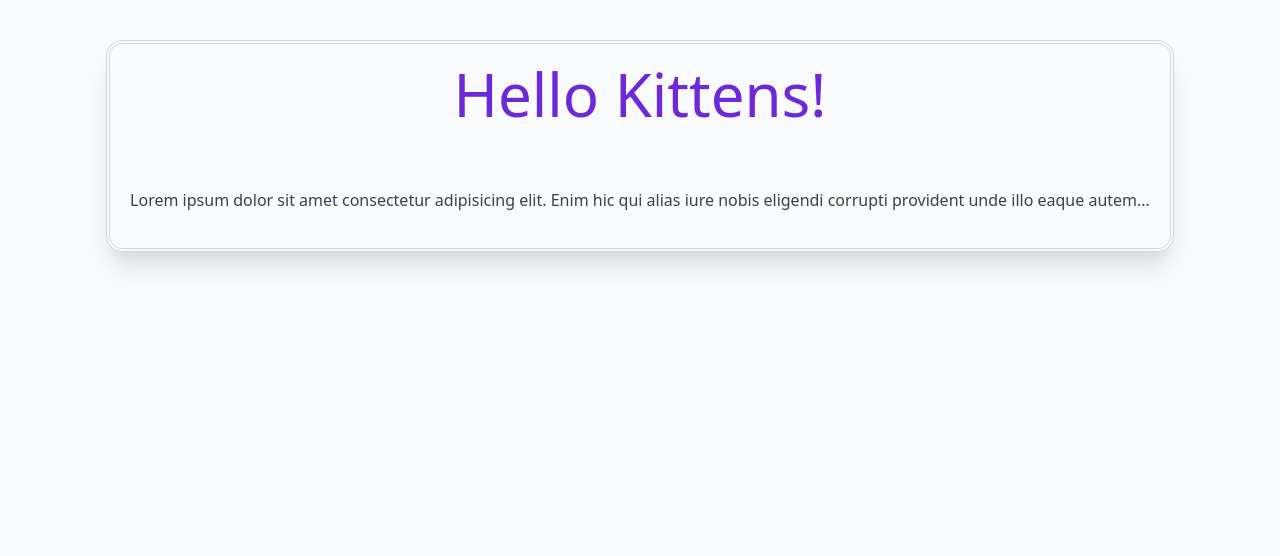
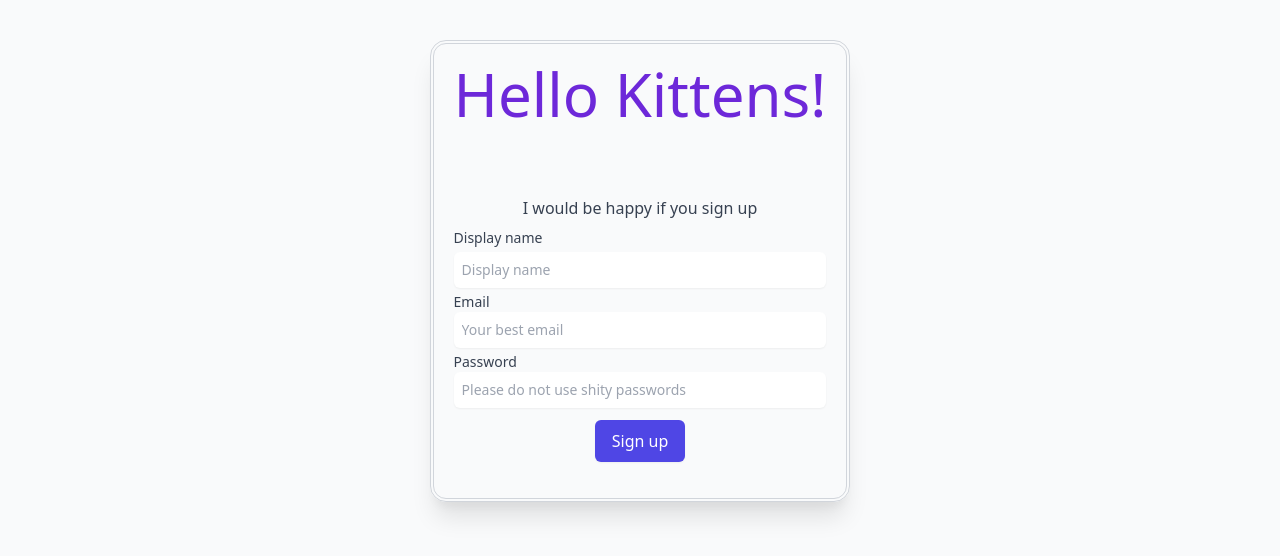
Before and after one commit to ivanbuncic/vchat-room, a Vue app: page / in a window 1280 px wide. Shown: the top 556 px of the page. Built offline with nearby package versions, Linux system fonts and the light colour scheme.

Commit message:
zeza zeza

```diff
--- a/src/components/SignupForm.vue
+++ b/src/components/SignupForm.vue
@@ -1,5 +1,5 @@
 <template>
-  <form>
+  <form @submit.prevent="handleSubmit" class="max-w-screen-lg flex flex-col">
     <label for="displayname" class="block text-sm font-medium text-gray-700"
       >Display name</label
     >
@@ -9,7 +9,7 @@
         name="displayname"
         required
         id="display_name"
-        class="shadow-sm focus:ring-indigo-500 focus:border-indigo-500 block w-full sm:text-sm border-gray-300 rounded-md"
+        class="p-2 shadow-sm focus:ring-indigo-500 focus:border-indigo-500 block w-full sm:text-sm border-gray-300 rounded-md"
         placeholder="Display name"
         v-model="displayName"
       />
@@ -22,7 +22,7 @@
         type="text"
         name="email"
         id="email"
-        class="shadow-sm focus:ring-indigo-500 focus:border-indigo-500 block w-full sm:text-sm border-gray-300 rounded-md"
+        class="p-2 shadow-sm focus:ring-indigo-500 focus:border-indigo-500 block w-full sm:text-sm border-gray-300 rounded-md"
         placeholder="Your best email"
         required
         v-model="email"
@@ -34,7 +34,7 @@
       >
       <input
         type="password"
-        class="shadow-sm focus:ring-indigo-500 focus:border-indigo-500 block w-full sm:text-sm border-gray-300 rounded-md"
+        class="p-2 shadow-sm focus:ring-indigo-500 focus:border-indigo-500 block w-full sm:text-sm border-gray-300 rounded-md"
         placeholder="Please do not use shity passwords"
         required
         v-model="password"
@@ -42,7 +42,7 @@
     </div>
     <button
       type="button"
-      class="inline-flex items-center px-4 py-2 border border-transparent text-base font-medium rounded-md shadow-sm text-white bg-indigo-600 hover:bg-indigo-700 focus:outline-none focus:ring-2 focus:ring-offset-2 focus:ring-indigo-500"
+      class="mx-auto mt-3 inline-flex items-center px-4 py-2 border border-transparent text-base font-medium rounded-md shadow-sm text-white bg-indigo-600 hover:bg-indigo-700 focus:outline-none focus:ring-2 focus:ring-offset-2 focus:ring-indigo-500"
     >
       Sign up
     </button>
@@ -50,7 +50,7 @@
 </template>
 
 <script>
-import { ref } from '@vue/reactivity';
+import { ref } from 'vue';
 
 export default {
   setup() {
@@ -58,6 +58,12 @@ export default {
     const displayName = ref('');
     const email = ref('');
     const password = ref('');
+
+    const handleSubmit = () => {
+      console.log(displayName.value, email.value, password.value);
+    };
+
+    return { displayName, email, password };
   },
 };
 </script>
--- a/src/views/Welcome.vue
+++ b/src/views/Welcome.vue
@@ -4,16 +4,19 @@
       class="mt-10 mx-auto border-4 border-gray-300 border-double rounded-2xl shadow-xl"
     >
       <h1 class="text-purple-700 text-6xl text-center p-5">Hello Kittens!</h1>
-      <p class="mt-6 mb-4 p-5">
-        Lorem ipsum dolor sit amet consectetur adipisicing elit. Enim hic qui
-        alias iure nobis eligendi corrupti provident unde illo eaque autem...
-      </p>
+      <div class="mt-6 mb-4 p-5">
+        <p class="p-2 text-center">I would be happy if you sign up</p>
+        <SignupForm />
+      </div>
     </div>
   </div>
 </template>
 
 <script>
-export default {};
+import SignupForm from '../components/SignupForm.vue';
+export default {
+  components: { SignupForm },
+};
 </script>
 
 <style></style>
```
